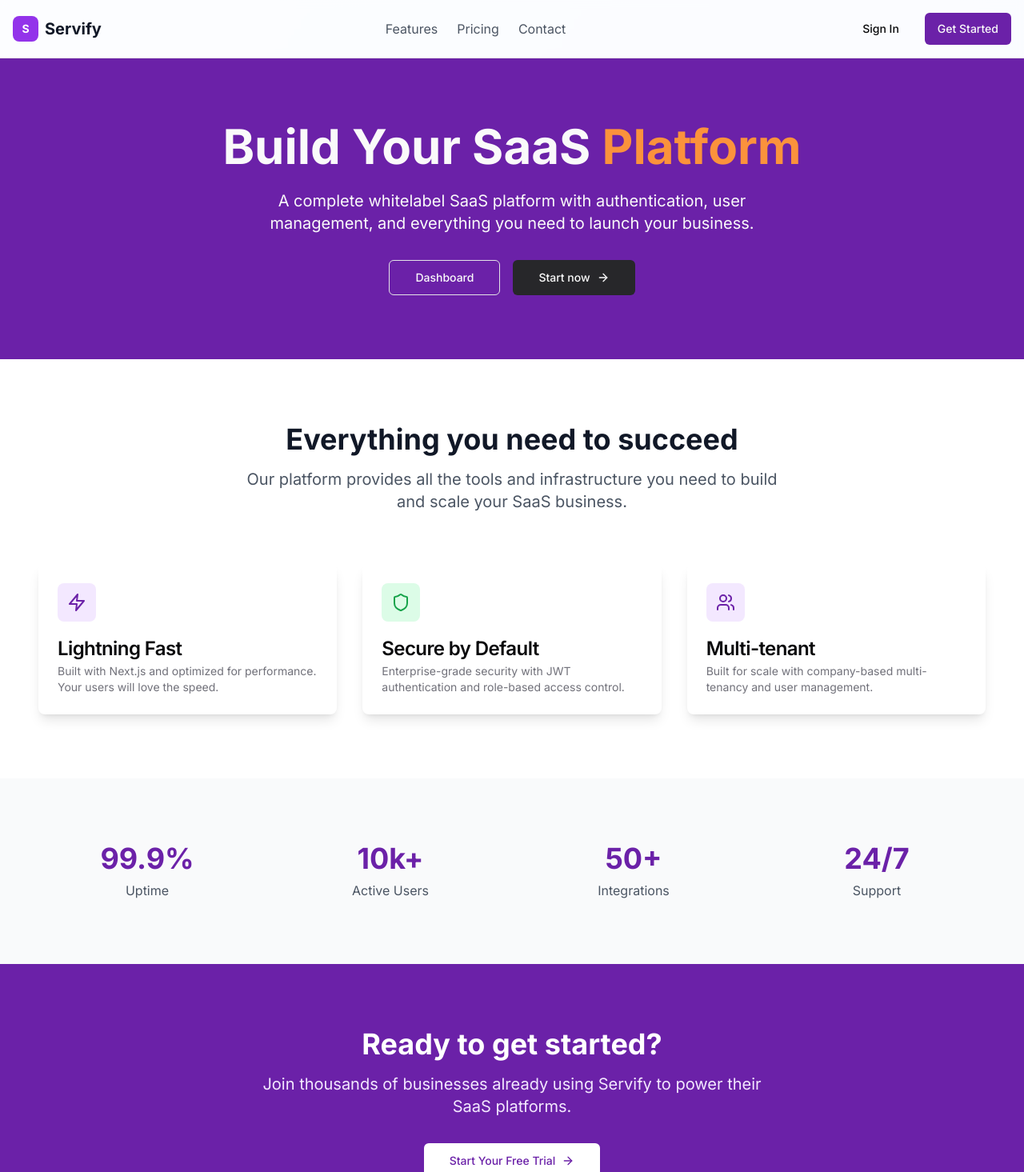
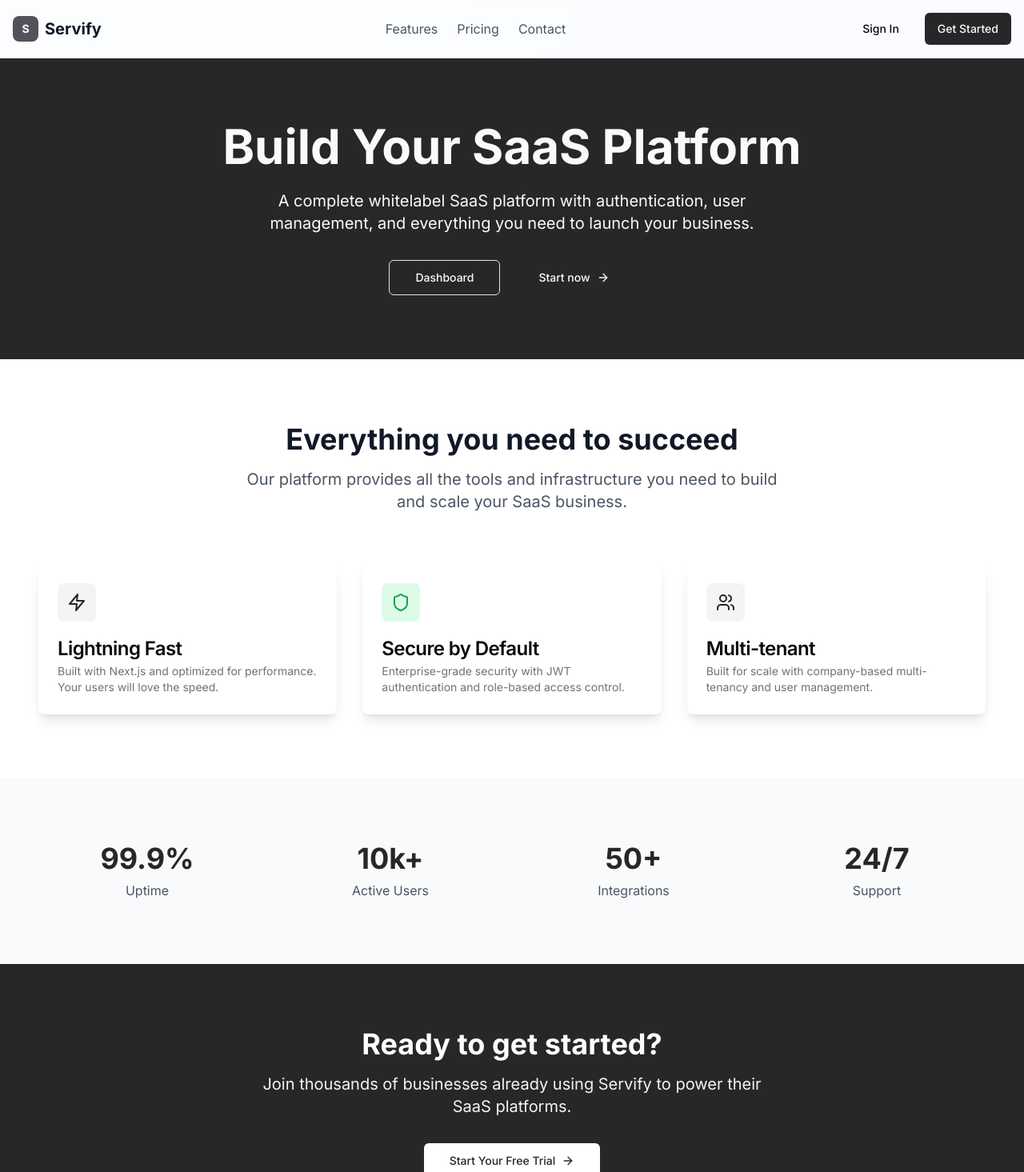
Before and after one commit to beatrizalvesfel/servify, a Next.js app in the folder apps/frontend/: page / in a window 1280 px wide. Shown: the top 1465 px of the page at 80% size. Built offline with nearby package versions, Linux system fonts and the light colour scheme.

Commit message:
feat: o gpt foi grnadão nessa

```diff
--- a/apps/frontend/src/app/app/appointments/page.tsx
+++ b/apps/frontend/src/app/app/appointments/page.tsx
@@ -110,7 +110,7 @@ export default function AppointmentsPage() {
       case 'PENDING': return 'bg-yellow-100 text-yellow-800';
       case 'CONFIRMED': return 'bg-green-100 text-green-800';
       case 'CANCELLED': return 'bg-red-100 text-red-800';
-      case 'COMPLETED': return 'bg-purple-100 text-zinc-800';
+      case 'COMPLETED': return 'bg-zinc-100 text-zinc-800';
       default: return 'bg-gray-100 text-gray-800';
     }
   };
@@ -156,7 +156,7 @@ export default function AppointmentsPage() {
             variant={view === 'calendar' ? 'default' : 'outline'}
             size="sm"
             onClick={() => setView('calendar')}
-            className="flex items-center gap-2 bg-purple-800 hover:bg-purple-900"
+            className="flex items-center gap-2"
           >
             <Calendar className="h-4 w-4" />
             Calendar
--- a/apps/frontend/src/app/app/layout.tsx
+++ b/apps/frontend/src/app/app/layout.tsx
@@ -91,7 +91,7 @@ export default function AppLayout({
           <div className="fixed inset-y-0 left-0 flex w-64 flex-col bg-white">
             <div className="flex h-16 items-center justify-between px-4">
               <div className="flex items-center space-x-2">
-                <div className="w-8 h-8 bg-purple-600 rounded-lg flex items-center justify-center">
+                <div className="w-8 h-8 bg-zinc-600 rounded-lg flex items-center justify-center">
                   <span className="text-white font-bold text-sm">S</span>
                 </div>
                 <span className="text-xl font-bold text-gray-900">Servify</span>
@@ -109,7 +109,7 @@ export default function AppLayout({
                     href={item.href}
                     className={`group flex items-center px-2 py-2 text-sm font-medium rounded-md ${
                       isActive
-                        ? 'bg-zinc-100 text-purple-700'
+                        ? 'bg-zinc-100 text-zinc-700'
                         : 'text-gray-600 hover:bg-gray-50 hover:text-gray-900'
                     }`}
                     onClick={() => setSidebarOpen(false)}
@@ -129,7 +129,7 @@ export default function AppLayout({
         <div className="flex flex-col flex-grow bg-white border-r border-gray-200">
           <div className="flex h-16 items-center px-4">
             <div className="flex items-center space-x-2">
-              <div className="w-8 h-8 bg-purple-600 rounded-lg flex items-center justify-center">
+              <div className="w-8 h-8 bg-zinc-600 rounded-lg flex items-center justify-center">
                 <span className="text-white font-bold text-sm">S</span>
               </div>
               <span className="text-xl font-bold text-gray-900">Servify</span>
--- a/apps/frontend/src/app/auth/login/page.tsx
+++ b/apps/frontend/src/app/auth/login/page.tsx
@@ -37,7 +37,7 @@ export default function LoginPage() {
       <div className="max-w-md w-full space-y-8">
         <div className="text-center">
           <div className="flex justify-center">
-            <div className="w-12 h-12 bg-purple-600 rounded-lg flex items-center justify-center">
+            <div className="w-12 h-12 bg-zinc-600 rounded-lg flex items-center justify-center">
               <span className="text-white font-bold text-lg">S</span>
             </div>
           </div>
--- a/apps/frontend/src/app/auth/register/page.tsx
+++ b/apps/frontend/src/app/auth/register/page.tsx
@@ -56,7 +56,7 @@ export default function RegisterPage() {
       <div className="max-w-md w-full space-y-8">
         <div className="text-center">
           <div className="flex justify-center">
-            <div className="w-12 h-12 bg-purple-600 rounded-lg flex items-center justify-center">
+            <div className="w-12 h-12 bg-zinc-600 rounded-lg flex items-center justify-center">
               <span className="text-white font-bold text-lg">S</span>
             </div>
           </div>
--- a/apps/frontend/src/app/page.tsx
+++ b/apps/frontend/src/app/page.tsx
@@ -11,7 +11,7 @@ export default function HomePage() {
       <header className="border-b bg-white/80 backdrop-blur-sm">
         <div className="container mx-auto px-4 py-4 flex items-center justify-between">
           <div className="flex items-center space-x-2">
-            <div className="w-8 h-8 bg-purple-600 rounded-lg flex items-center justify-center">
+            <div className="w-8 h-8 bg-zinc-600 rounded-lg flex items-center justify-center">
               <span className="text-white font-bold text-sm">S</span>
             </div>
             <span className="text-xl font-bold text-gray-900">Servify</span>
@@ -26,18 +26,17 @@ export default function HomePage() {
               <Button variant="ghost">Sign In</Button>
             </Link>
             <Link href="/auth/register">
-              <Button className="bg-purple-800 text-zinc-50">Get Started</Button>
+              <Button className="bg-zinc-800 text-zinc-50">Get Started</Button>
             </Link>
           </div>
         </div>
       </header>
 
       {/* Hero Section */}
-      <section className="py-20 px-4 bg-purple-800">
+      <section className="py-20 px-4 bg-zinc-800">
         <div className="container mx-auto text-center">
           <h1 className="text-5xl md:text-6xl font-bold text-zinc-50 mb-6">
-            Build Your SaaS
-            <span className="text-orange-400"> Platform</span>
+            Build Your SaaS Platform
           </h1>
           <p className="text-xl text-zinc-50 mb-8 max-w-2xl mx-auto">
             A complete whitelabel SaaS platform with authentication, user management,
@@ -74,8 +73,8 @@ export default function HomePage() {
           <div className="grid md:grid-cols-3 gap-8">
             <Card className="border-0 shadow-lg hover:shadow-xl transition-shadow">
               <CardHeader>
-                <div className="w-12 h-12 bg-purple-100 rounded-lg flex items-center justify-center mb-4">
-                  <Zap className="h-6 w-6 text-purple-800" />
+                <div className="w-12 h-12 bg-zinc-100 rounded-lg flex items-center justify-center mb-4">
+                  <Zap className="h-6 w-6 text-zinc-800" />
                 </div>
                 <CardTitle>Lightning Fast</CardTitle>
                 <CardDescription>
@@ -98,8 +97,8 @@ export default function HomePage() {
 
             <Card className="border-0 shadow-lg hover:shadow-xl transition-shadow">
               <CardHeader>
-                <div className="w-12 h-12 bg-purple-100 rounded-lg flex items-center justify-center mb-4">
-                  <Users className="h-6 w-6 text-purple-800" />
+                <div className="w-12 h-12 bg-zinc-100 rounded-lg flex items-center justify-center mb-4">
+                  <Users className="h-6 w-6 text-zinc-800" />
                 </div>
                 <CardTitle>Multi-tenant</CardTitle>
                 <CardDescription>
@@ -116,19 +115,19 @@ export default function HomePage() {
         <div className="container mx-auto">
           <div className="grid md:grid-cols-4 gap-8 text-center">
             <div>
-              <div className="text-4xl font-bold text-purple-800 mb-2">99.9%</div>
+              <div className="text-4xl font-bold text-zinc-800 mb-2">99.9%</div>
               <div className="text-gray-600">Uptime</div>
             </div>
             <div>
-              <div className="text-4xl font-bold text-purple-800 mb-2">10k+</div>
+              <div className="text-4xl font-bold text-zinc-800 mb-2">10k+</div>
               <div className="text-gray-600">Active Users</div>
             </div>
             <div>
-              <div className="text-4xl font-bold text-purple-800 mb-2">50+</div>
+              <div className="text-4xl font-bold text-zinc-800 mb-2">50+</div>
               <div className="text-gray-600">Integrations</div>
             </div>
             <div>
-              <div className="text-4xl font-bold text-purple-800 mb-2">24/7</div>
+              <div className="text-4xl font-bold text-zinc-800 mb-2">24/7</div>
               <div className="text-gray-600">Support</div>
             </div>
           </div>
@@ -136,16 +135,16 @@ export default function HomePage() {
       </section>
 
       {/* CTA Section */}
-      <section className="py-20 px-4 bg-purple-800">
+      <section className="py-20 px-4 bg-zinc-800">
         <div className="container mx-auto text-center">
           <h2 className="text-3xl md:text-4xl font-bold text-white mb-4">
             Ready to get started?
           </h2>
-          <p className="text-xl text-purple-100 mb-8 max-w-2xl mx-auto">
+          <p className="text-xl text-zinc-100 mb-8 max-w-2xl mx-auto">
             Join thousands of businesses already using Servify to power their SaaS platforms.
           </p>
           <Link href="/auth/register">
-            <Button size="lg" variant="secondary" className="bg-white text-purple-800 hover:bg-gray-100">
+            <Button size="lg" variant="secondary" className="bg-white text-zinc-800 hover:bg-gray-100">
               Start Your Free Trial
               <ArrowRight className="ml-2 h-4 w-4" />
             </Button>
@@ -159,7 +158,7 @@ export default function HomePage() {
           <div className="grid md:grid-cols-4 gap-8">
             <div>
               <div className="flex items-center space-x-2 mb-4">
-                <div className="w-8 h-8 bg-purple-600 rounded-lg flex items-center justify-center">
+                <div className="w-8 h-8 bg-zinc-600 rounded-lg flex items-center justify-center">
                   <span className="text-white font-bold text-sm">S</span>
                 </div>
                 <span className="text-xl font-bold">Servify</span>
--- a/apps/frontend/src/components/AppointmentForm.tsx
+++ b/apps/frontend/src/components/AppointmentForm.tsx
@@ -446,7 +446,7 @@ export function AppointmentForm({
           </div>
 
           <div className="flex gap-3 pt-4">
-            <Button type="submit" className="flex-1 bg-purple-800 text-white hover:bg-purple-900"  disabled={loading}>
+            <Button type="submit" className="flex-1 bg-zinc-800 text-white hover:bg-zinc-900"  disabled={loading}>
               {loading ? 'Loading...' : (appointment ? 'Update Appointment' : 'Create Appointment')}
             </Button>
             <Button type="button" variant="outline" onClick={onCancel} className="flex-1">
--- a/apps/frontend/src/components/ConfirmDialog.tsx
+++ b/apps/frontend/src/components/ConfirmDialog.tsx
@@ -45,7 +45,7 @@ export function ConfirmDialog({
             <div className={`p-2 rounded-full ${
               variant === 'destructive'
                 ? 'bg-red-100 text-red-600'
-                : 'bg-zinc-100 text-purple-800'
+                : 'bg-zinc-100 text-zinc-800'
             }`}>
               <AlertTriangle className="h-5 w-5" />
             </div>
--- a/apps/frontend/src/components/ServiceForm.tsx
+++ b/apps/frontend/src/components/ServiceForm.tsx
@@ -168,7 +168,7 @@ export function ServiceForm({ service, onSubmit, onCancel }: ServiceFormProps) {
               name="isActive"
               checked={formData.isActive}
               onChange={handleChange}
-              className="h-4 w-4 text-purple-800 focus:ring-purple-500 border-gray-300 rounded"
+              className="h-4 w-4 text-zinc-800 focus:ring-zinc-500 border-gray-300 rounded"
             />
             <label htmlFor="isActive" className="ml-2 block text-sm text-gray-700">
               Service is active and available for booking
```
Also changed, not shown: apps/frontend/src/app/app/dashboard/page.tsx (+4 -4 lines), 1 other file (tests, documents, lock files or other folders).
